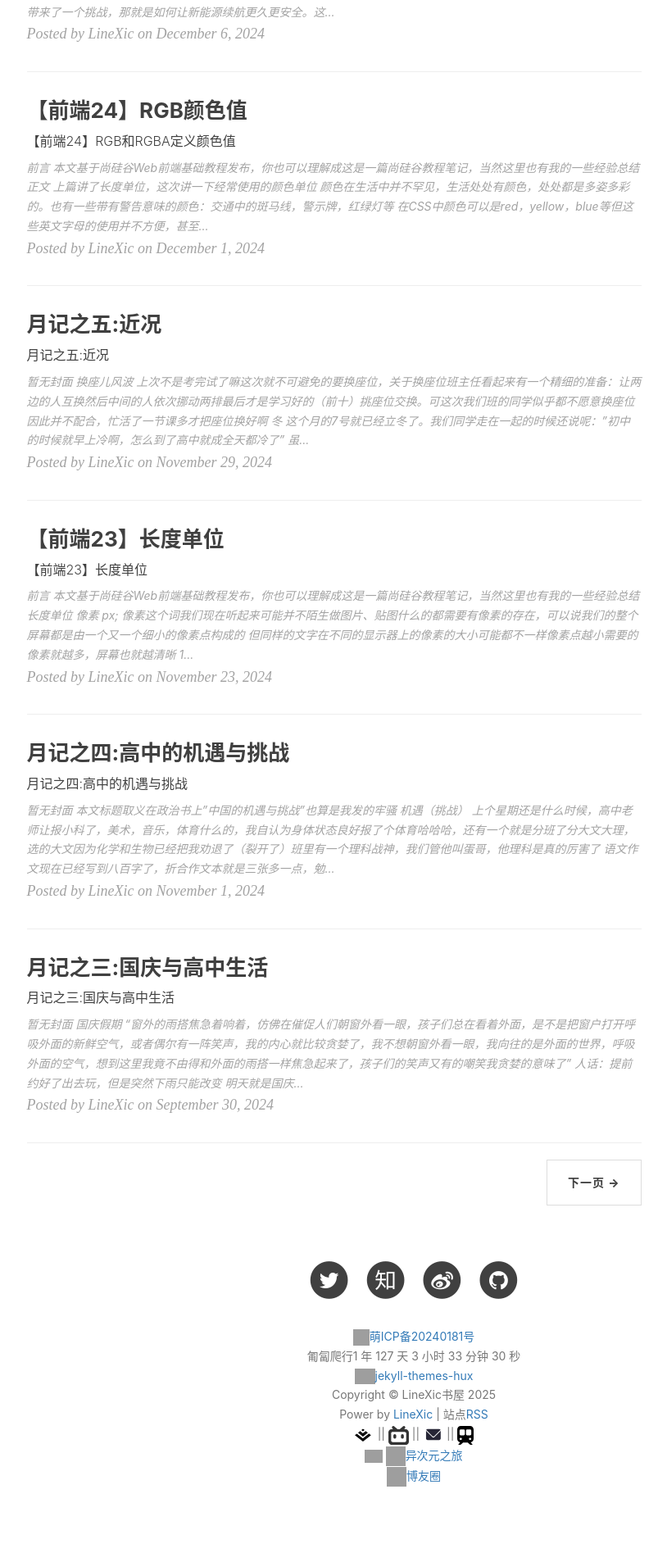
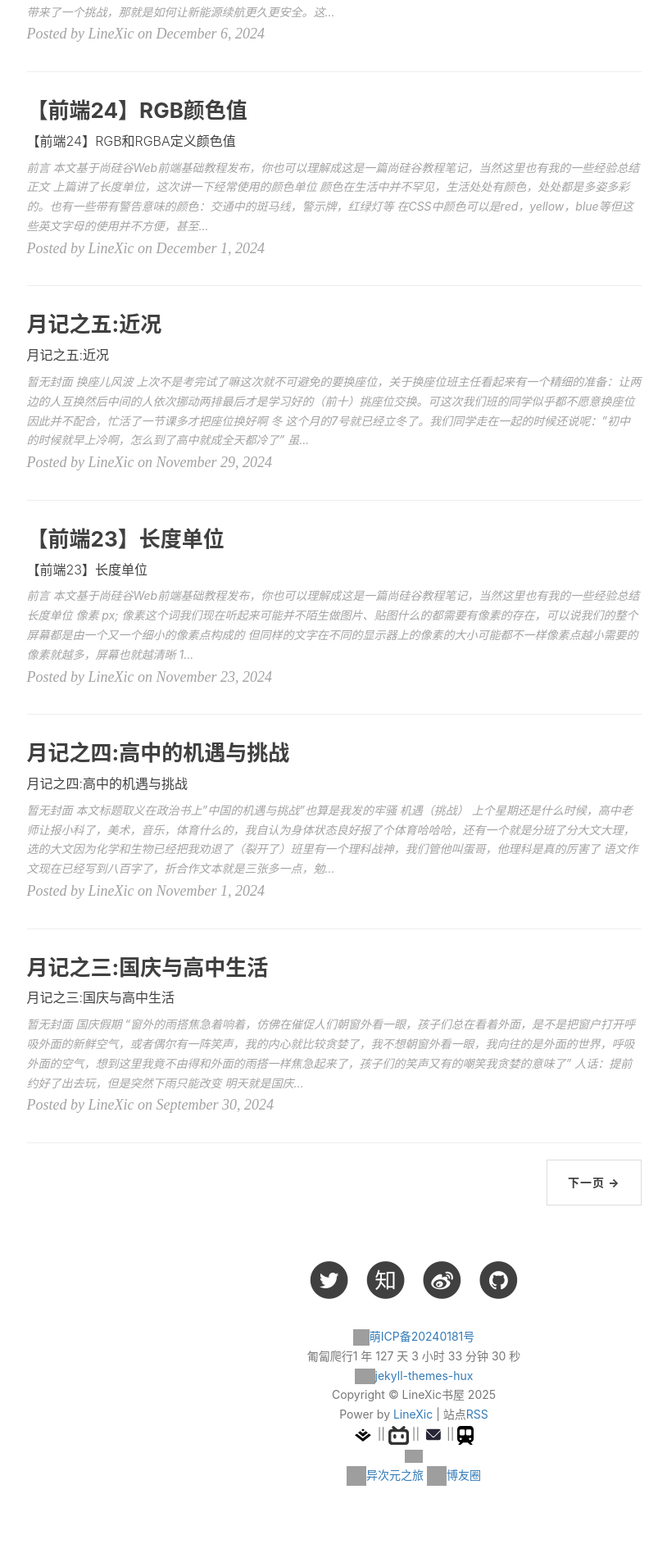
Before and after one commit to LineXic/LineXic-blog, a Jekyll site: the page built from index.html, in a window 1280 px wide. Shown: the part 1609-3515 px from the top of the page at 82% size, without its empty margins (135-949 px from the left). Built offline with Jekyll 4.4.1, drawn with Linux system fonts in a browser that asks for light colours; nearby versions of some CDN libraries; the list of posts is cut into pages by our own code; comment, search, counter and statistics services are not loaded; grey boxes are pictures that could not be loaded.

Commit message:
更新 footer.html

```diff
--- a/_includes/footer.html
+++ b/_includes/footer.html
@@ -153,8 +153,8 @@
   <img width="20" src="https://linexic.top//img/train-subway-solid.svg"alt="开往"  />
                     </a>
 <br>
-<a href="https://www.foreverblog.cn/" target="_blank" > <img src="https://img.foreverblog.cn/logo_en_default.png" alt="" style="width:auto;height:16px;"></a>
-<a style="text-decoration:none;" href="https://travel.moe/go?travel=on" title="异次元之旅-跃迁-我们一起去萌站成员的星球旅行吧！" target="_blank"><img src="https://travel.moe/images/icon/icon64.png" style="width:24px;height:24px">异次元之旅</a><br/>
+<a href="https://www.foreverblog.cn/go.html" target="_blank" > <img src="https://img.foreverblog.cn/logo_en_default.png" alt="" style="width:auto;height:16px;"></a><br/>
+<a style="text-decoration:none;" href="https://travel.moe/go?travel=on" title="异次元之旅-跃迁-我们一起去萌站成员的星球旅行吧！" target="_blank"><img src="https://travel.moe/images/icon/icon64.png" style="width:24px;height:24px">异次元之旅</a>
 <a style="text-decoration:none;" href="https://www.boyouquan.com/planet-shuttle" target="_blank"><img src="https://www.boyouquan.com/assets/images/sites/logo/logo-medium.png" style="width:24px;height:24px">博友圈</a>
                 </p>
             </div>
```
